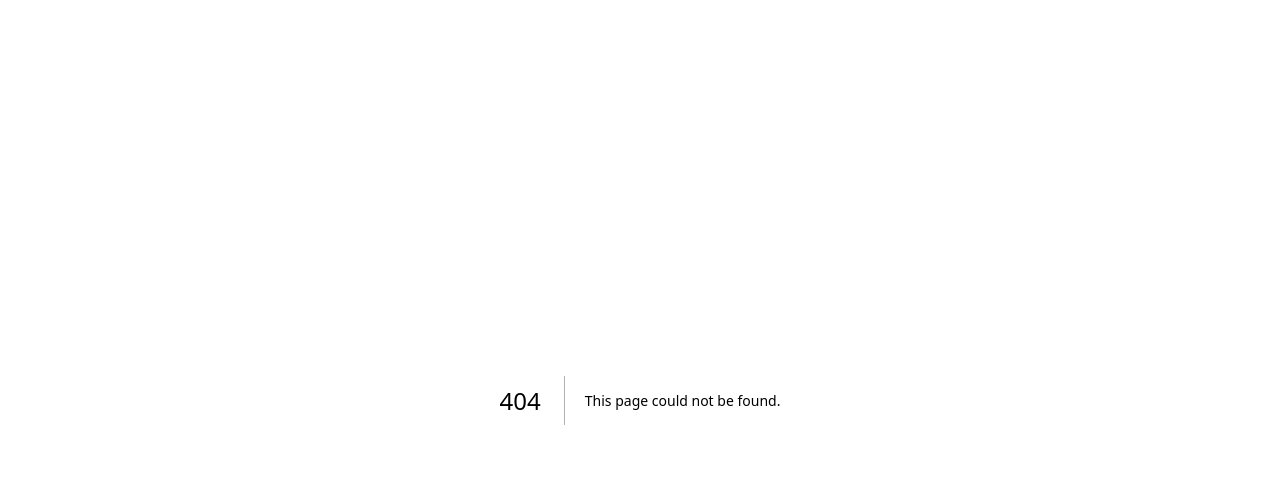
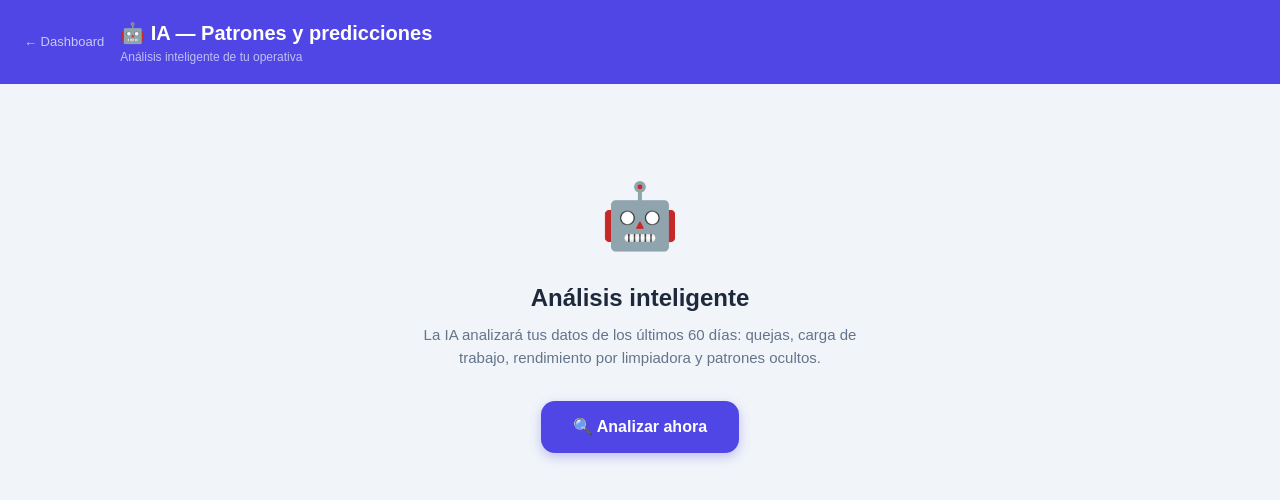
Before and after one commit to albertosuarezgutierrez-gif/ialimp, a Next.js app: page /admin/ia in a window 1280 px wide. Before the commit this address had no page. Shown: the top 500 px of the page. Built offline with nearby package versions, Linux system fonts and the light colour scheme.

Commit message:
feat: core features

```diff
--- /dev/null
+++ b/app/admin/ia/page.tsx
@@ -0,0 +1,128 @@
+'use client'
+import { useState } from 'react'
+
+const C = { primary: '#4f46e5', brand: '#6366f1', light: '#eef2ff', bg: '#f1f5f9', text: '#1e293b', muted: '#64748b', border: '#e2e8f0', ok: '#16a34a', okBg: '#f0fdf4', warn: '#d97706', warnBg: '#fffbeb', red: '#dc2626', redBg: '#fef2f2' }
+
+const URGENCIA = {
+  alta:  { bg: C.redBg,  color: C.red,  label: '🔴 Alta'  },
+  media: { bg: C.warnBg, color: C.warn, label: '🟡 Media' },
+  baja:  { bg: C.okBg,   color: C.ok,   label: '🟢 Baja'  },
+}
+
+export default function IAPage() {
+  const [analisis, setAnalisis]   = useState<any>(null)
+  const [loading, setLoading]     = useState(false)
+  const [error, setError]         = useState('')
+
+  async function analizar() {
+    setLoading(true); setError('')
+    try {
+      const r = await fetch('/api/admin/ia/patrones')
+      const d = await r.json()
+      if (d.ok) setAnalisis(d.analisis)
+      else setError(d.error || 'Error')
+    } catch { setError('Error de conexión') }
+    setLoading(false)
+  }
+
+  return (
+    <div style={{ minHeight: '100vh', background: C.bg, fontFamily: "'DM Sans', sans-serif" }}>
+      <header style={{ background: C.primary, padding: '18px 24px', display: 'flex', alignItems: 'center', gap: 16 }}>
+        <a href="/dashboard" style={{ color: 'rgba(255,255,255,0.7)', fontSize: 13, textDecoration: 'none' }}>← Dashboard</a>
+        <div>
+          <h1 style={{ color: 'white', fontWeight: 800, fontSize: 20 }}>🤖 IA — Patrones y predicciones</h1>
+          <p style={{ color: 'rgba(255,255,255,0.65)', fontSize: 12 }}>Análisis inteligente de tu operativa</p>
+        </div>
+      </header>
+
+      <div style={{ padding: '24px', maxWidth: 800, margin: '0 auto' }}>
+        {!analisis && !loading && (
+          <div style={{ textAlign: 'center', padding: '60px 0' }}>
+            <div style={{ fontSize: 64, marginBottom: 16 }}>🤖</div>
+            <h2 style={{ fontWeight: 800, fontSize: 24, color: C.text, marginBottom: 8 }}>Análisis inteligente</h2>
+            <p style={{ color: C.muted, fontSize: 15, marginBottom: 32, maxWidth: 480, margin: '0 auto 32px' }}>
+              La IA analizará tus datos de los últimos 60 días: quejas, carga de trabajo, rendimiento por limpiadora y patrones ocultos.
+            </p>
+            <button onClick={analizar}
+              style={{ background: C.primary, color: 'white', border: 'none', borderRadius: 14, padding: '14px 32px', fontSize: 16, fontWeight: 800, cursor: 'pointer', boxShadow: '0 4px 12px rgba(79,70,229,0.3)' }}>
+              🔍 Analizar ahora
+            </button>
+          </div>
+        )}
+
+        {loading && (
+          <div style={{ textAlign: 'center', padding: '60px 0' }}>
+            <div style={{ fontSize: 48, marginBottom: 16 }}>🔄</div>
+            <h3 style={{ fontWeight: 700, color: C.text, marginBottom: 8 }}>Analizando datos...</h3>
+            <p style={{ color: C.muted, fontSize: 13 }}>Buscando patrones en quejas, sesiones y rendimiento</p>
+          </div>
+        )}
+
+        {error && <div style={{ background: C.redBg, borderRadius: 12, padding: 16, color: C.red, marginBottom: 16 }}>{error}</div>}
+
+        {analisis && (
+          <div>
+            <div style={{ display: 'flex', justifyContent: 'space-between', alignItems: 'center', marginBottom: 24 }}>
+              <h2 style={{ fontWeight: 800, fontSize: 20, color: C.text }}>Resultados del análisis</h2>
+              <button onClick={analizar} style={{ background: C.light, color: C.primary, border: 'none', borderRadius: 8, padding: '8px 16px', fontSize: 12, fontWeight: 700, cursor: 'pointer' }}>
+                🔄 Actualizar
+              </button>
+            </div>
+
+            {/* Patrones */}
+            {analisis.patrones?.length > 0 && (
+              <div style={{ marginBottom: 24 }}>
+                <h3 style={{ fontWeight: 700, fontSize: 14, color: C.muted, textTransform: 'uppercase', letterSpacing: '0.08em', marginBottom: 12 }}>🔍 Patrones detectados</h3>
+                <div style={{ display: 'flex', flexDirection: 'column', gap: 10 }}>
+                  {analisis.patrones.map((p: any, i: number) => {
+                    const u = URGENCIA[p.urgencia as keyof typeof URGENCIA] || URGENCIA.baja
+                    return (
+                      <div key={i} style={{ background: 'white', borderRadius: 12, border: `1px solid ${C.border}`, borderLeft: `4px solid ${u.color}`, padding: '14px 18px' }}>
+                        <div style={{ display: 'flex', gap: 10, alignItems: 'flex-start' }}>
+                          <div style={{ flex: 1 }}>
+                            <div style={{ fontWeight: 700, fontSize: 14, color: C.text, marginBottom: 4 }}>{p.titulo}</div>
+                            <p style={{ fontSize: 13, color: C.muted, lineHeight: 1.5 }}>{p.descripcion}</p>
+                          </div>
+                          <span style={{ fontSize: 10, fontWeight: 700, padding: '3px 8px', borderRadius: 20, background: u.bg, color: u.color, whiteSpace: 'nowrap' }}>{u.label}</span>
+                        </div>
+                      </div>
+                    )
+                  })}
+                </div>
+              </div>
+            )}
+
+            {/* Predicciones */}
+            {analisis.predicciones?.length > 0 && (
+              <div style={{ marginBottom: 24 }}>
+                <h3 style={{ fontWeight: 700, fontSize: 14, color: C.muted, textTransform: 'uppercase', letterSpacing: '0.08em', marginBottom: 12 }}>📅 Predicciones próximas semanas</h3>
+                <div style={{ display: 'grid', gridTemplateColumns: 'repeat(auto-fill, minmax(200px, 1fr))', gap: 10 }}>
+                  {analisis.predicciones.map((pred: any, i: number) => (
+                    <div key={i} style={{ background: 'white', borderRadius: 12, border: `1px solid ${C.border}`, padding: '14px 16px' }}>
+                      <div style={{ fontSize: 11, color: C.muted, marginBottom: 4 }}>{pred.semana}</div>
+                      <div style={{ fontSize: 26, fontWeight: 800, color: C.primary }}>{pred.limpiezas_estimadas}</div>
+                      <div style={{ fontSize: 11, color: C.muted }}>limpiezas estimadas</div>
+                      {pred.alerta && <div style={{ marginTop: 6, fontSize: 11, color: C.warn, fontWeight: 600 }}>⚠️ {pred.alerta}</div>}
+                    </div>
+                  ))}
+                </div>
+              </div>
+            )}
+
+            {/* Acciones */}
+            {analisis.acciones_recomendadas?.length > 0 && (
+              <div style={{ background: C.light, borderRadius: 14, border: `1px solid ${C.brand}33`, padding: '18px 20px' }}>
+                <h3 style={{ fontWeight: 700, fontSize: 14, color: C.primary, marginBottom: 12 }}>💡 Acciones recomendadas</h3>
+                {analisis.acciones_recomendadas.map((a: string, i: number) => (
+                  <div key={i} style={{ display: 'flex', gap: 8, marginBottom: 8, fontSize: 13, color: C.text }}>
+                    <span style={{ color: C.brand }}>›</span>{a}
+                  </div>
+                ))}
+              </div>
+            )}
+          </div>
+        )}
+      </div>
+    </div>
+  )
+}
```
